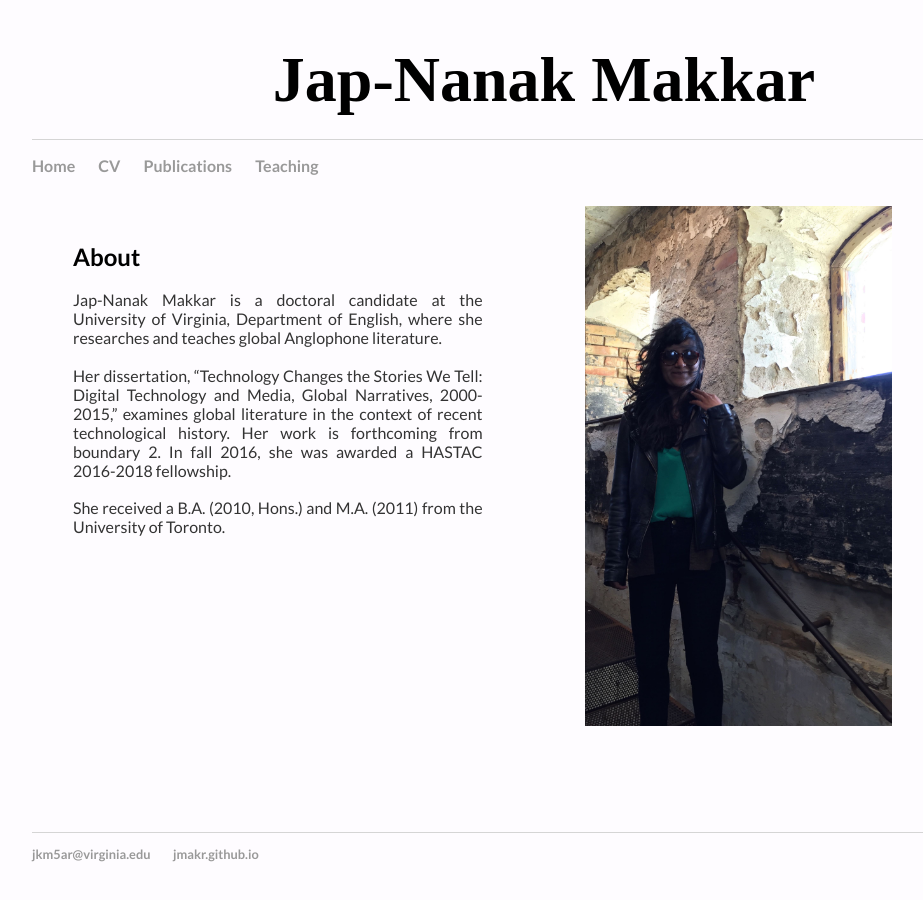
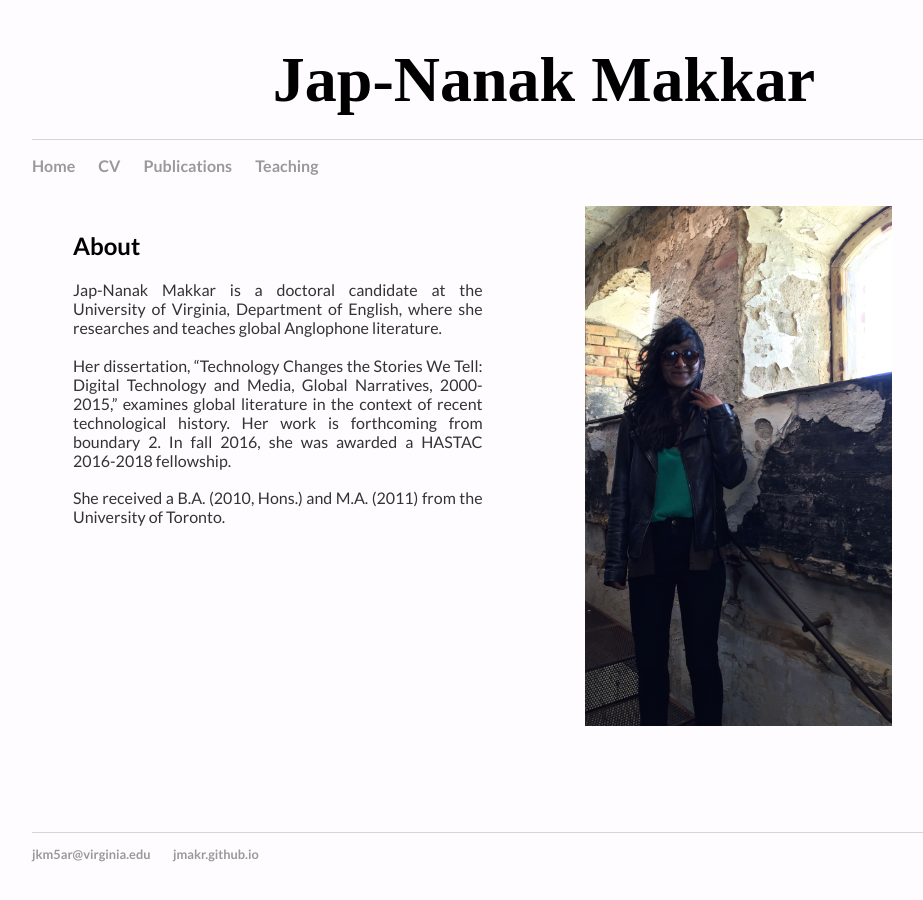
Before and after one commit to jmakr/jmakr.github.io, a Jekyll site: the page built from index.html, in a window 1280 px wide. Shown: the whole page, without its empty margins (96-1019 px from the left). Built offline with Jekyll 4.4.1, drawn with Linux system fonts in a browser that asks for light colours.

Commit message:
Update main.css

```diff
--- a/css/main.css
+++ b/css/main.css
@@ -55,7 +55,7 @@ p {
     width: 40%;
     height: 80%;
     padding-left:4%;
-    padding-top:3%;
+    padding-top:2%;
 
 
 
```
